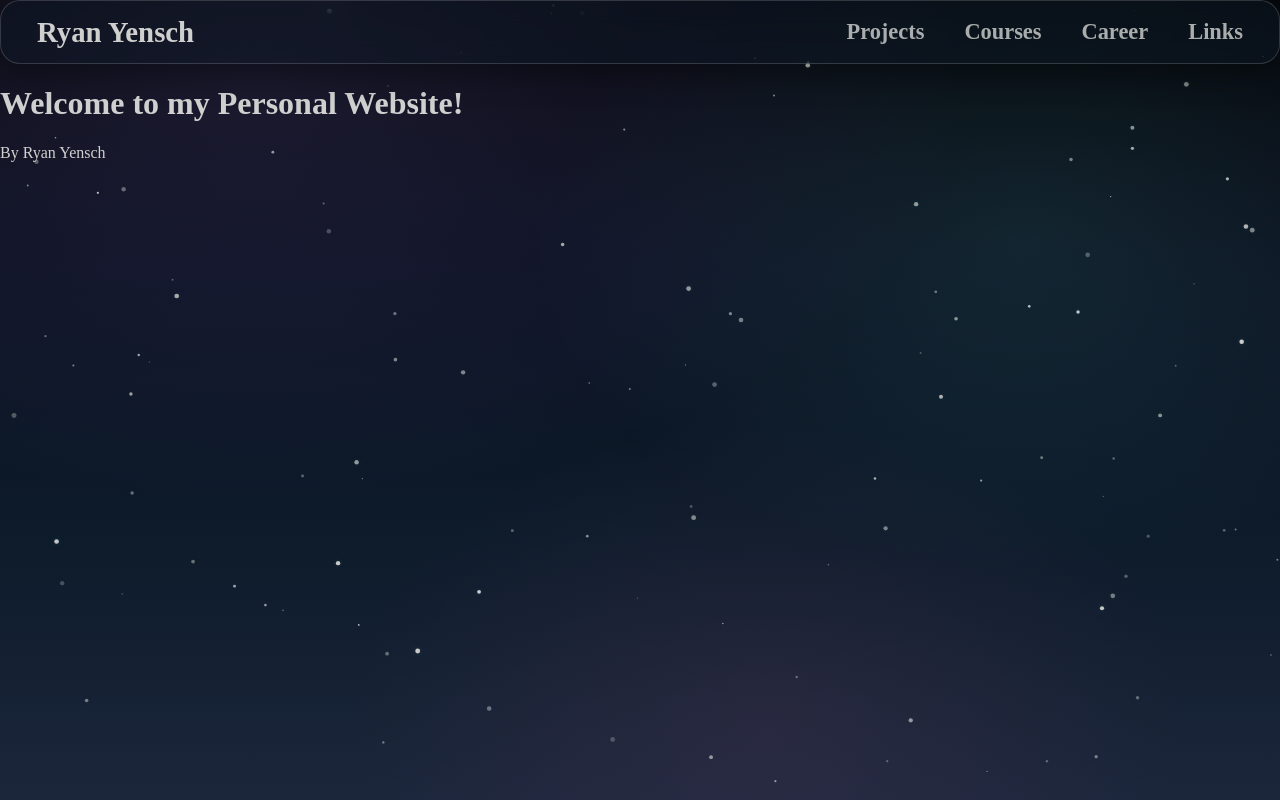
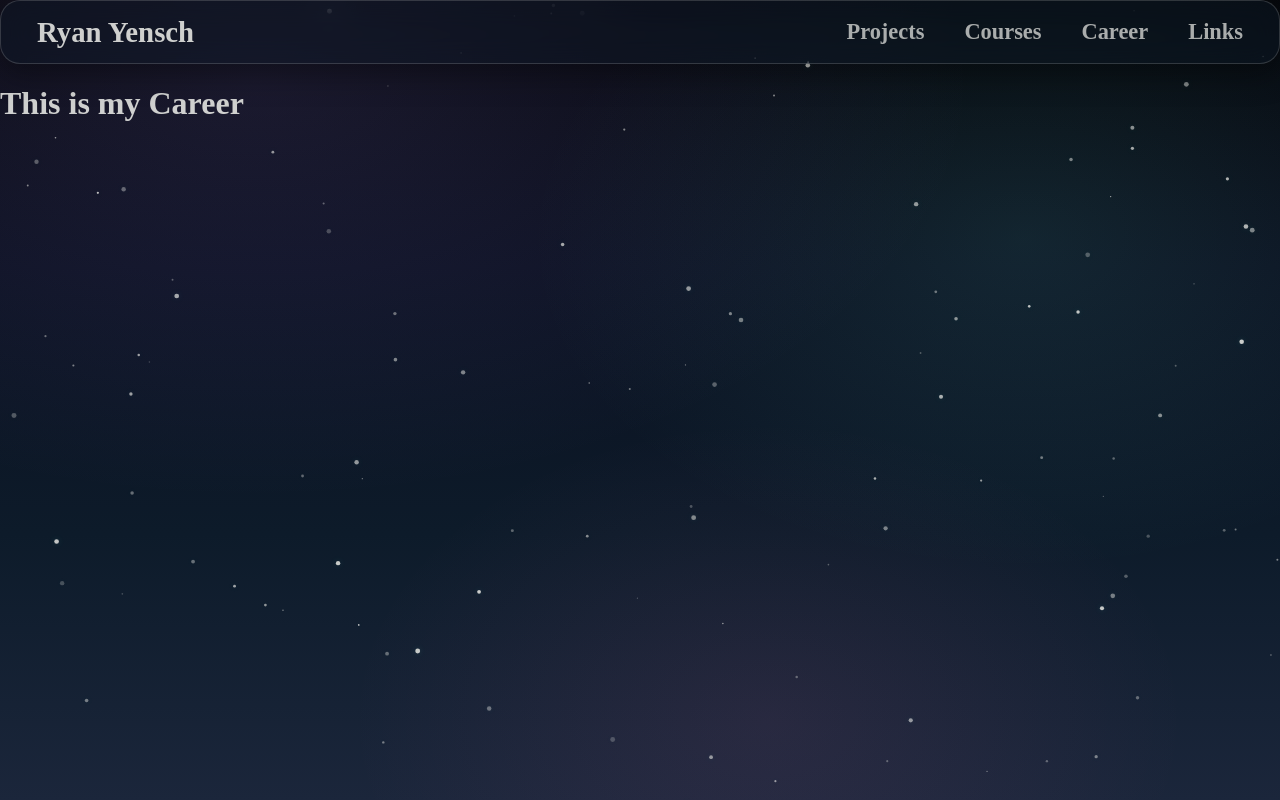
Before and after one commit to RyanYensch/Personal-Website, a React (Vite) app: page /career in a window 1280 px wide. Before the commit this address led to /. Built offline with nearby package versions, Linux system fonts and the light colour scheme.

Commit message:
Added the inital each page

```diff
--- a/src/App.tsx
+++ b/src/App.tsx
@@ -1,8 +1,12 @@
 import './App.css'
 import { Navigate, Route, Routes } from 'react-router-dom'
 import Layout from './components/Layout/Layout'
-import HomePage from './pages/Home Page/HomePage'
+import HomePage from './pages/HomePage/HomePage'
 import StarsBackground from './components/StarsBackground/StarsBackground'
+import ProjectPage from './pages/ProjectPage/ProjectPage'
+import CoursesPage from './pages/CoursesPage/CoursesPage'
+import CareerPage from './pages/CareerPage/CareerPage'
+import LinksPage from './pages/LinksPage/LinksPage'
 
 function App() {
   return (
@@ -12,6 +16,10 @@ function App() {
       <Routes>
         <Route element={<Layout />}>
           <Route path="/" element={<HomePage />} />
+          <Route path="/projects" element={<ProjectPage />} />
+          <Route path="/courses" element={<CoursesPage />} />
+          <Route path="/career" element={<CareerPage />} />
+          <Route path="/links" element={<LinksPage />} />
           <Route path="*" element={<Navigate to="/" replace />} />
         </Route>
       </Routes>
--- /dev/null
+++ b/src/pages/CareerPage/CareerPage.tsx
@@ -0,0 +1,8 @@
+
+export default function CareerPage() {
+    return (
+        <div>
+            <h1>This is my Career</h1>
+        </div>
+    );
+}
--- /dev/null
+++ b/src/pages/CoursesPage/CoursesPage.tsx
@@ -0,0 +1,8 @@
+
+export default function CoursesPage() {
+    return (
+        <div>
+            <h1>These are my courses!</h1>
+        </div>
+    );
+}
--- a/src/pages/Home Page/HomePage.tsx
+++ /dev/null
@@ -1,9 +0,0 @@
-
-export default function HomePage() {
-    return (
-        <div className="stack">
-                <h1>Welcome to my Personal Website!</h1>
-                <p>By Ryan Yensch</p>
-        </div>
-    );
-}
--- /dev/null
+++ b/src/pages/HomePage/HomePage.tsx
@@ -0,0 +1,9 @@
+
+export default function HomePage() {
+    return (
+        <div>
+            <h1>Welcome to my Personal Website!</h1>
+            <p>By Ryan Yensch</p>
+        </div>
+    );
+}
--- /dev/null
+++ b/src/pages/LinksPage/LinksPage.tsx
@@ -0,0 +1,8 @@
+
+export default function LinksPage() {
+    return (
+        <div>
+            <h1>These are my Links</h1>
+        </div>
+    );
+}
--- /dev/null
+++ b/src/pages/ProjectPage/ProjectPage.tsx
@@ -0,0 +1,8 @@
+
+export default function ProjectPage() {
+    return (
+        <div>
+            <h1>These are my projects!</h1>
+        </div>
+    );
+}
```
